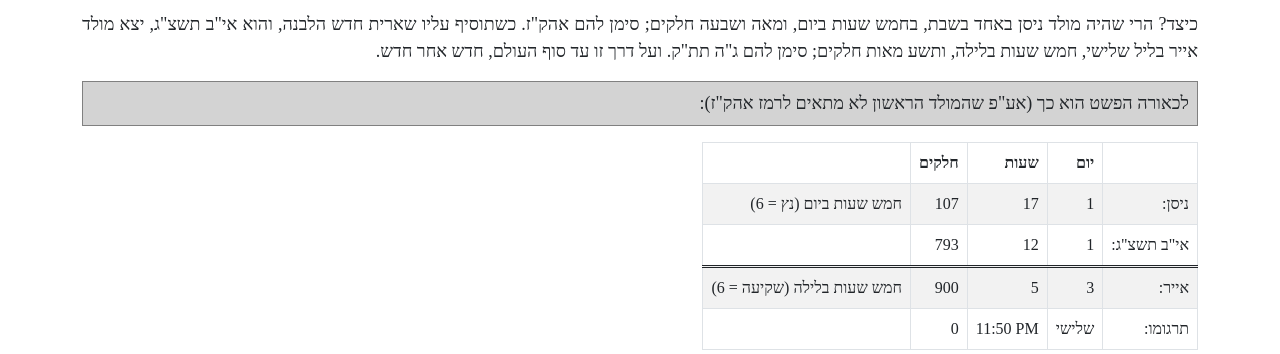
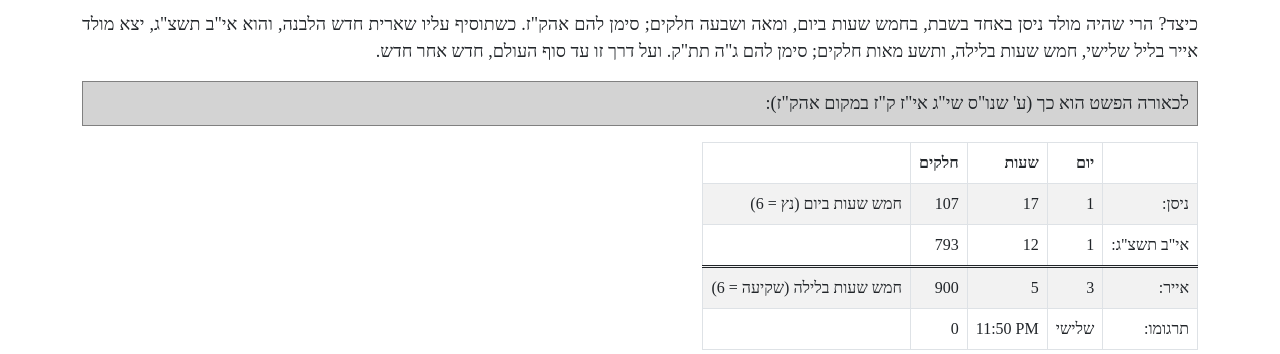
Before and after one commit to Tuanis/kidush-hachodesh, a PHP site: page /perek6.php in a window 1280 px wide. Shown: the part 3040-3394 px from the top of the page. Run offline with PHP 8.4, Linux system fonts and the light colour scheme; some web fonts are replaced.

Commit message:
entering info from frankel's shinui nuschaos

```diff
--- a/perek6.php
+++ b/perek6.php
@@ -335,7 +335,7 @@
     <h3 id="6-7">הלכה ז</h3>
     <p>כיצד? הרי שהיה מולד ניסן באחד בשבת, בחמש שעות ביום, ומאה ושבעה חלקים; סימן להם אהק"ז. כשתוסיף עליו שארית חדש הלבנה, והוא אי"ב תשצ"ג, יצא מולד אייר בליל שלישי, חמש שעות בלילה, ותשע מאות חלקים; סימן להם ג"ה תת"ק. ועל דרך זו עד סוף העולם, חדש אחר חדש.</p>
 
-    <p class="explanation p-2">לכאורה הפשט הוא כך (אע"פ שהמולד הראשון לא מתאים לרמז אהק"ז):</p>
+    <p class="explanation p-2">לכאורה הפשט הוא כך (ע' שנו"ס שי"ג אי"ז ק"ז במקום אהק"ז):</p>
     <table class="table table-bordered table-striped w-auto">
       <thead>
         <tr>
```
